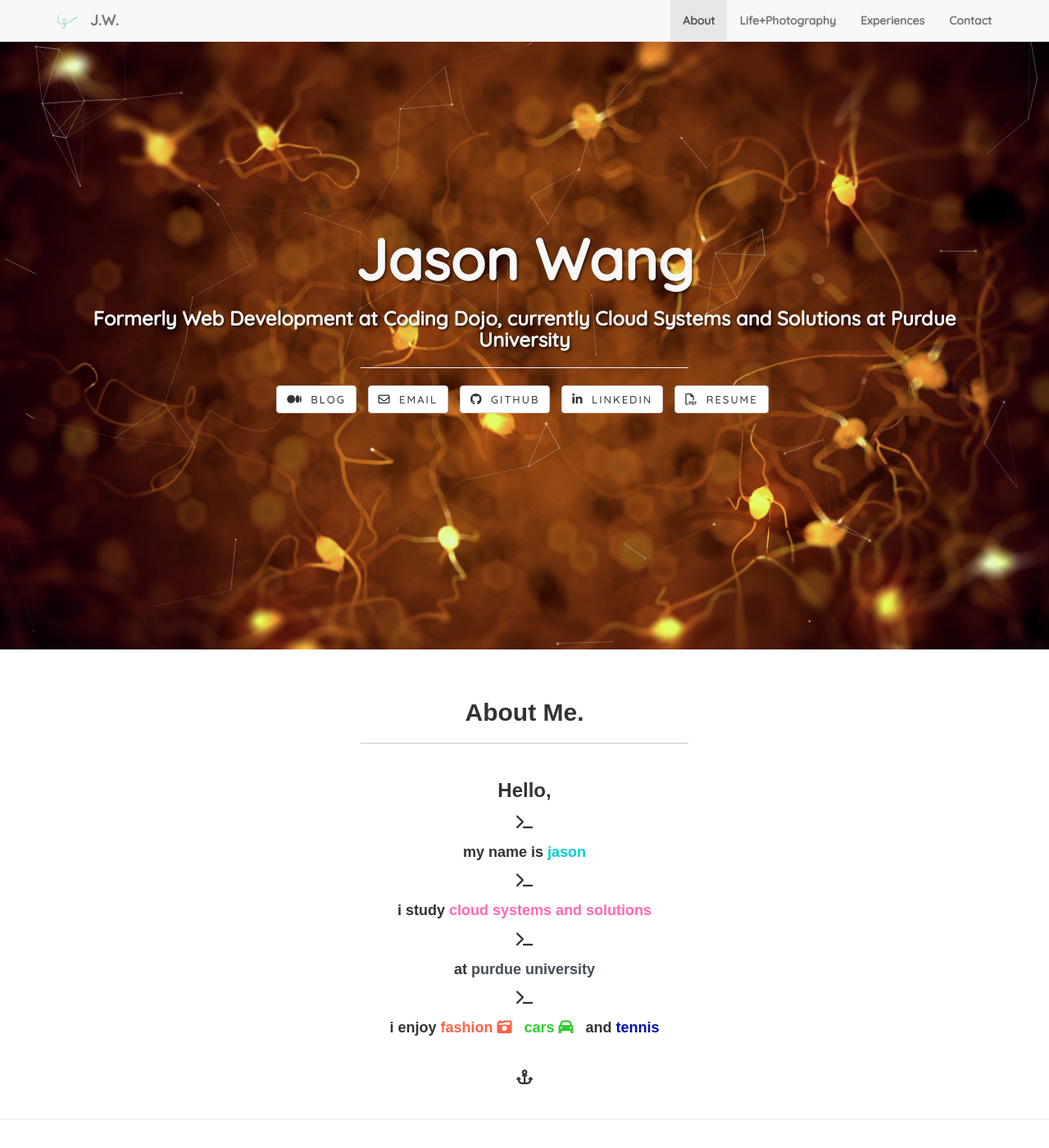
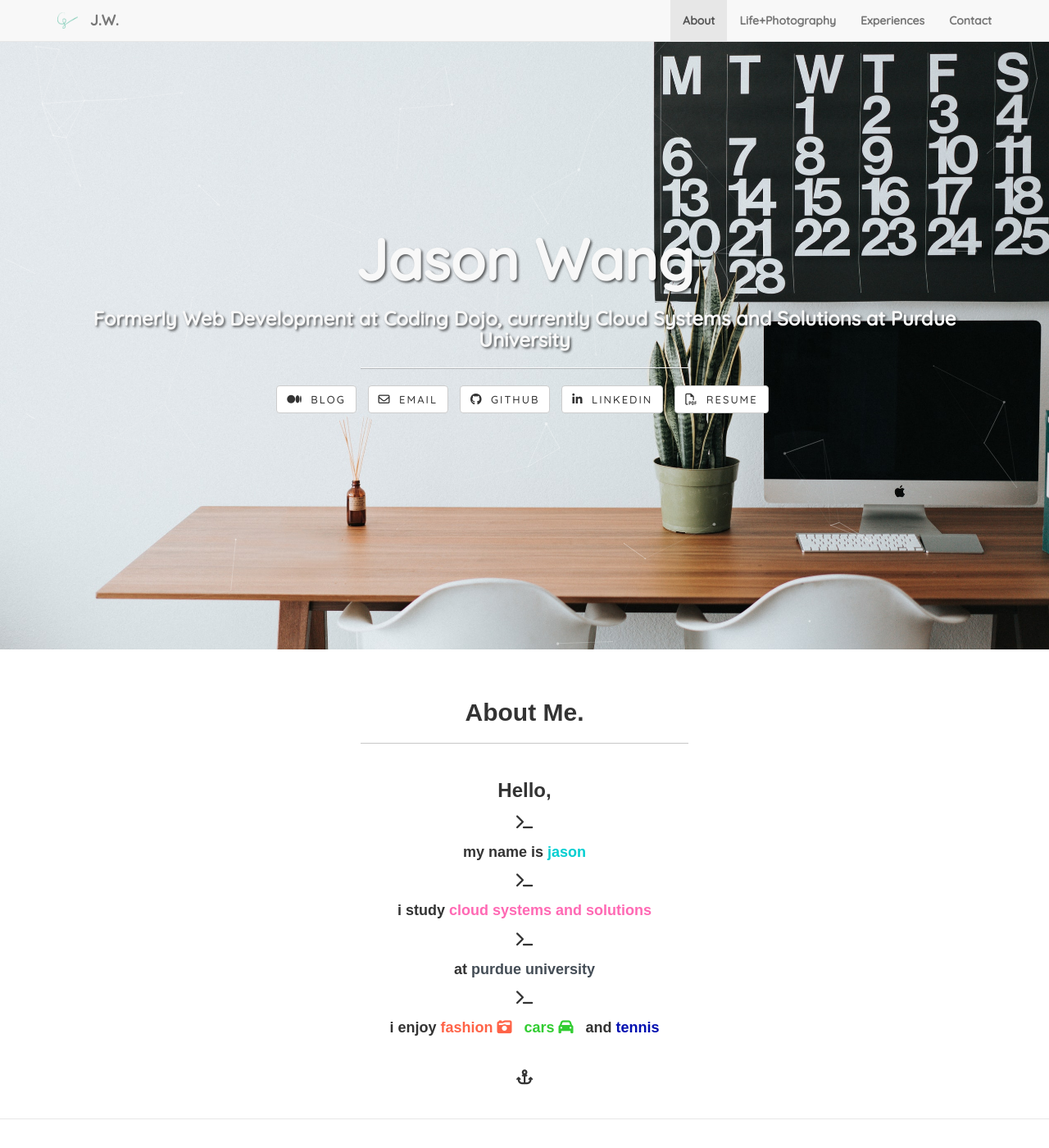
Before and after one commit to jawang94/jawang94.github.io, a Jekyll site: the page built from index.html, in a window 1280 px wide and 1400 px high. Shown: the whole window at 82% size. Built offline with Jekyll 4.4.1, drawn with Linux system fonts in a browser that asks for light colours; nearby versions of some CDN libraries.

Commit message:
particle js fiddling

```diff
--- a/css/landing-page.css
+++ b/css/landing-page.css
@@ -241,7 +241,7 @@
     width: 100%;
     height: 100%;
     /*background-color: #808B96;*/
-    background-image: url(../img/intro-brain.jpg);
+    background-image: url(../img/intro-desk.jpeg);
     background-size: cover;
     background-position: 50% 50%;
     background-repeat: no-repeat;
```
Also changed, not shown: img/intro-desk.jpeg (added).
